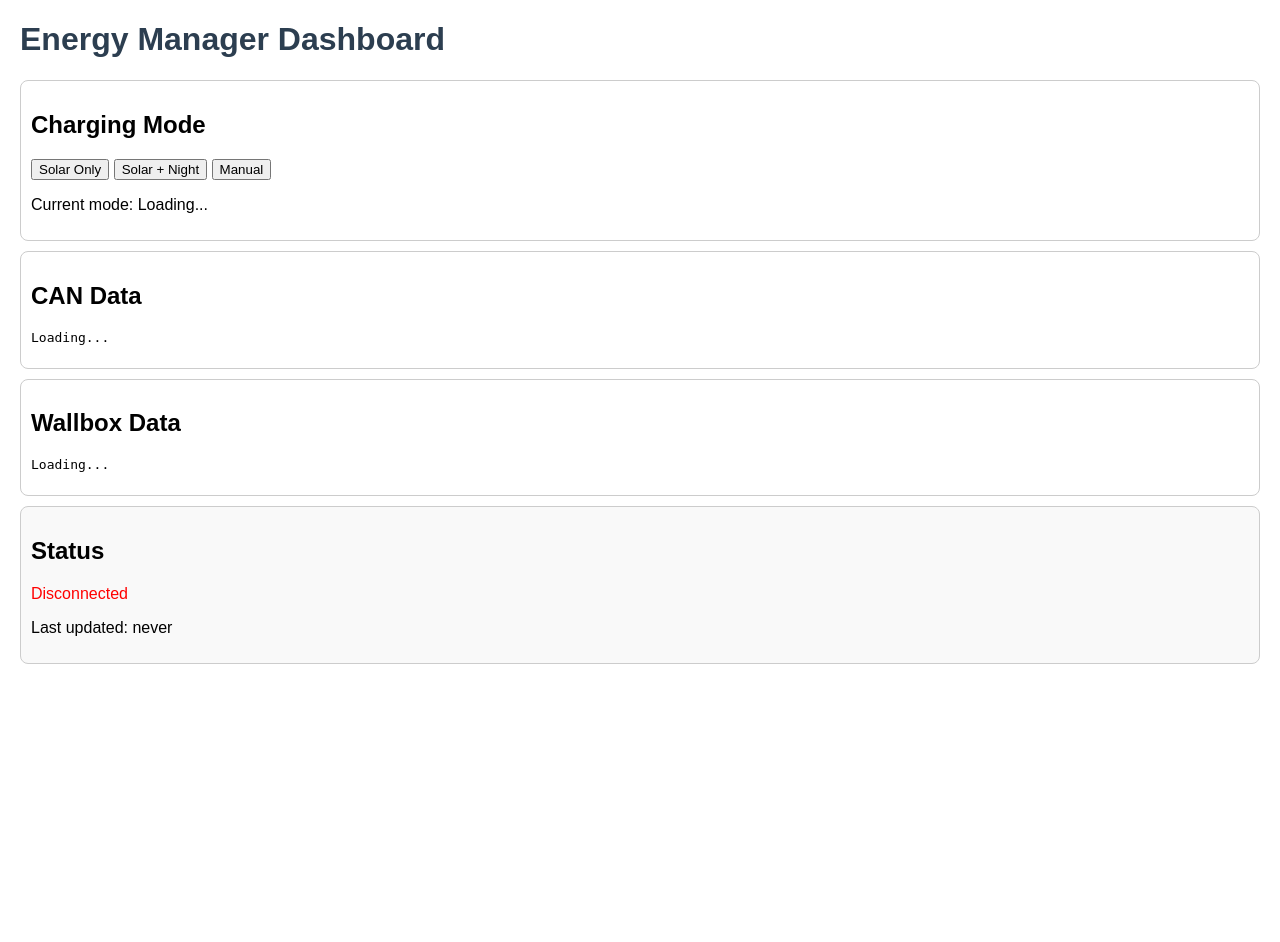
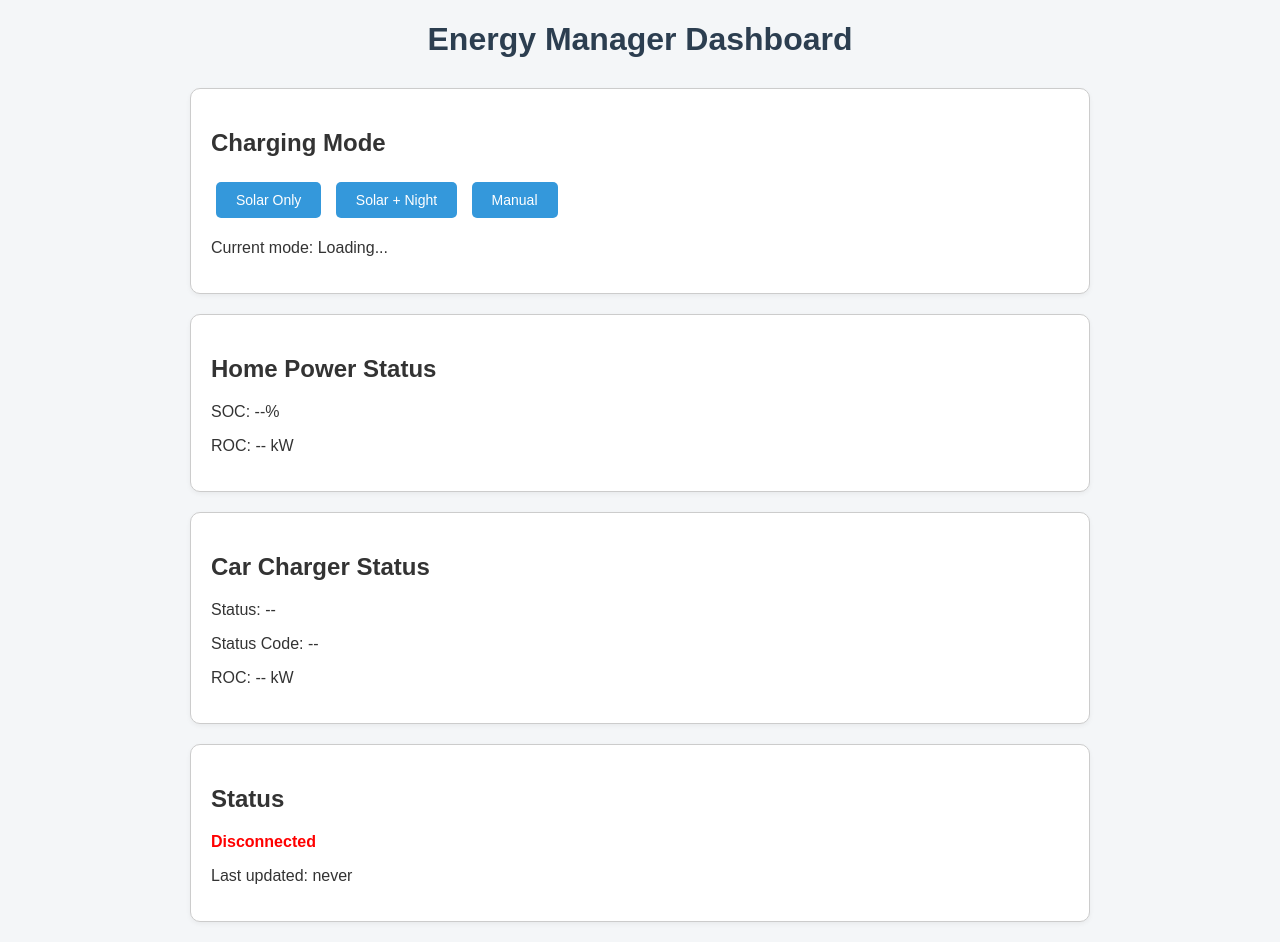
Before and after one commit to chuckt601/energy_manager, a Flask app: page / in a window 1280 px wide. Before the commit the page ends 664 px from the top, so only its background shows below. Run offline with Flask 3, Linux system fonts and the light colour scheme.

Commit message:
testing 95%, update HTML

```diff
--- a/dashboard/templates/index.html
+++ b/dashboard/templates/index.html
@@ -4,13 +4,54 @@
   <meta charset="UTF-8">
   <title>Energy Manager Dashboard</title>
   <style>
-    body { font-family: Arial, sans-serif; margin: 20px; }
-    h1 { color: #2c3e50; }
-    .data-box { border: 1px solid #ccc; padding: 10px; margin-bottom: 10px; border-radius: 8px; }
+    body {
+      font-family: Arial, sans-serif;
+      margin: 20px;
+      background-color: #f4f6f8;
+      color: #333;
+    }
+    h1 {
+      color: #2c3e50;
+      text-align: center;
+      margin-bottom: 30px;
+    }
+    .container {
+      display: grid;
+      gap: 20px;
+      max-width: 900px;
+      margin: auto;
+    }
+    .data-box {
+      background: white;
+      border: 1px solid #ccc;
+      padding: 20px;
+      border-radius: 10px;
+      box-shadow: 0 2px 5px rgba(0, 0, 0, 0.05);
+    }
+    button {
+      margin: 5px;
+      padding: 10px 20px;
+      border: none;
+      background-color: #3498db;
+      color: white;
+      border-radius: 5px;
+      cursor: pointer;
+      font-size: 14px;
+    }
+    button:hover {
+      background-color: #2980b9;
+    }
+    pre {
+      background-color: #f0f0f0;
+      padding: 10px;
+      border-radius: 5px;
+      overflow-x: auto;
+    }
   </style>
 </head>
 <body>
   <h1>Energy Manager Dashboard</h1>
+  <div class="container">
     <div class="data-box">
       <h2>Charging Mode</h2>
       <button onclick="setMode('solar')">Solar Only</button>
@@ -18,54 +59,84 @@
       <button onclick="setMode('manual')">Manual</button>
       <p>Current mode: <span id="charging-mode">Loading...</span></p>
     </div>
+
     <div class="data-box">
-    <h2>CAN Data</h2>
-    <pre id="can-data">Loading...</pre>
+      <h2>Home Power Status</h2>
+      <p><span class="label">SOC:</span> <span id="can-soc">--</span>%</p>
+      <p><span class="label">ROC:</span> <span id="can-home_battery_charge_rate">--</span> kW</p>
+      <!-- <pre id="can-data">Loading...</pre> -->
     </div>
 
     <div class="data-box">
-    <h2>Wallbox Data</h2>
-    <pre id="wallbox-data">Loading...</pre>
+      <h2>Car Charger Status</h2>
+      <p><span class="label">Status:</span> <span id="Car-status">--</span></p>
+      <p><span class="label">Status Code:</span> <span id="Car-status-id">--</span></p>
+      <p><span class="label">ROC:</span> <span id="Car-ROC">--</span> kW</p>
+      <!-- <pre id="wallbox-data">Loading...</pre> -->
     </div>
 
-  <div class="data-box" style="background-color: #f9f9f9;">
+    <div class="data-box">
       <h2>Status</h2>
-    <p id="connection-status">Connecting...</p>
+      <p id="connection-status" style="font-weight: bold;">Connecting...</p>
       <p id="last-updated">Last updated: never</p>
+    </div>
   </div>
 
   <script>
     function formatTimestamp(date) {
-    return date.toLocaleString(); // You can customize the format if needed
+      return date.toLocaleString();
     }
+
     async function fetchData() {
       try {
         const response = await fetch("/status");
         if (!response.ok) throw new Error("Server error");
 
         const data = await response.json();
-      //console.log("Fetched data:", data);
+        // CAN data
+        const home_soc = data.can?.soc?.toFixed(1) ?? '--';
+        const home_battery_charge_rate = data.can?.home_battery_charge_rate?.toFixed(1) ?? '--';
+        document.getElementById("can-soc").innerText = home_soc;
+        document.getElementById("can-home_battery_charge_rate").innerText = home_battery_charge_rate;
 
-      document.getElementById("can-data").innerText = JSON.stringify(data.can, null, 2);
-      document.getElementById("wallbox-data").innerText = JSON.stringify(data.wallbox, null, 2);
+
+        // Wallbox data
+        const charger_status = data.wallbox?.car_charger_status ?? '--';
+        const charger_status_id = data.wallbox?.car_charger_status_code?.toFixed(0) ?? '--';
+        const ROC = data.wallbox?.current_car_charging_rate?.toFixed(2) ?? '--';
+        let car_roc = ROC;
+        if (charger_status !== "CHARGING") {
+          car_roc = 0;
+        }
+
+
+        document.getElementById("Car-status").innerText = charger_status;
+        document.getElementById("Car-status-id").innerText = charger_status_id;
+        document.getElementById("Car-ROC").innerText = car_roc;
+        //document.getElementById("can-data").innerText = JSON.stringify(data.can, null, 2);
+        //document.getElementById("wallbox-data").innerText = JSON.stringify(data.wallbox, null, 2);
+
 
         document.getElementById("connection-status").innerText = "Connected";
         document.getElementById("connection-status").style.color = "green";
         const now = new Date();
         document.getElementById("last-updated").innerText = `Last updated: ${formatTimestamp(now)}`;
+
       } catch (err) {
         console.error("Failed to fetch data:", err);
         document.getElementById("connection-status").innerText = "Disconnected";
         document.getElementById("connection-status").style.color = "red";
+        console.log("Raw response:", await response.text());
       }
     }
+
     async function setMode(mode) {
       await fetch("/set_mode", {
         method: "POST",
         headers: { "Content-Type": "application/json" },
         body: JSON.stringify({ mode })
       });
-    fetchMode();  // Refresh displayed mode
+      fetchMode();
     }
 
     async function fetchMode() {
@@ -75,14 +146,10 @@
     }
 
     window.addEventListener('DOMContentLoaded', () => {
+      fetchData();
       fetchMode();
-  });
-
-  window.addEventListener('DOMContentLoaded', () => {
-    fetchData(); // initial call
-    setInterval(fetchData, 5000); // update every 5 seconds
+      setInterval(fetchData, 5000);
     });
   </script>
-
 </body>
 </html>
```
Also changed, not shown: system/controller.py (+0 -7 lines), system/wallbox_interface.py (+4 -5 lines), dashboard/templates/index_old.html (added), 1 other file. Lines whose indentation alone changed are shown as unchanged.
